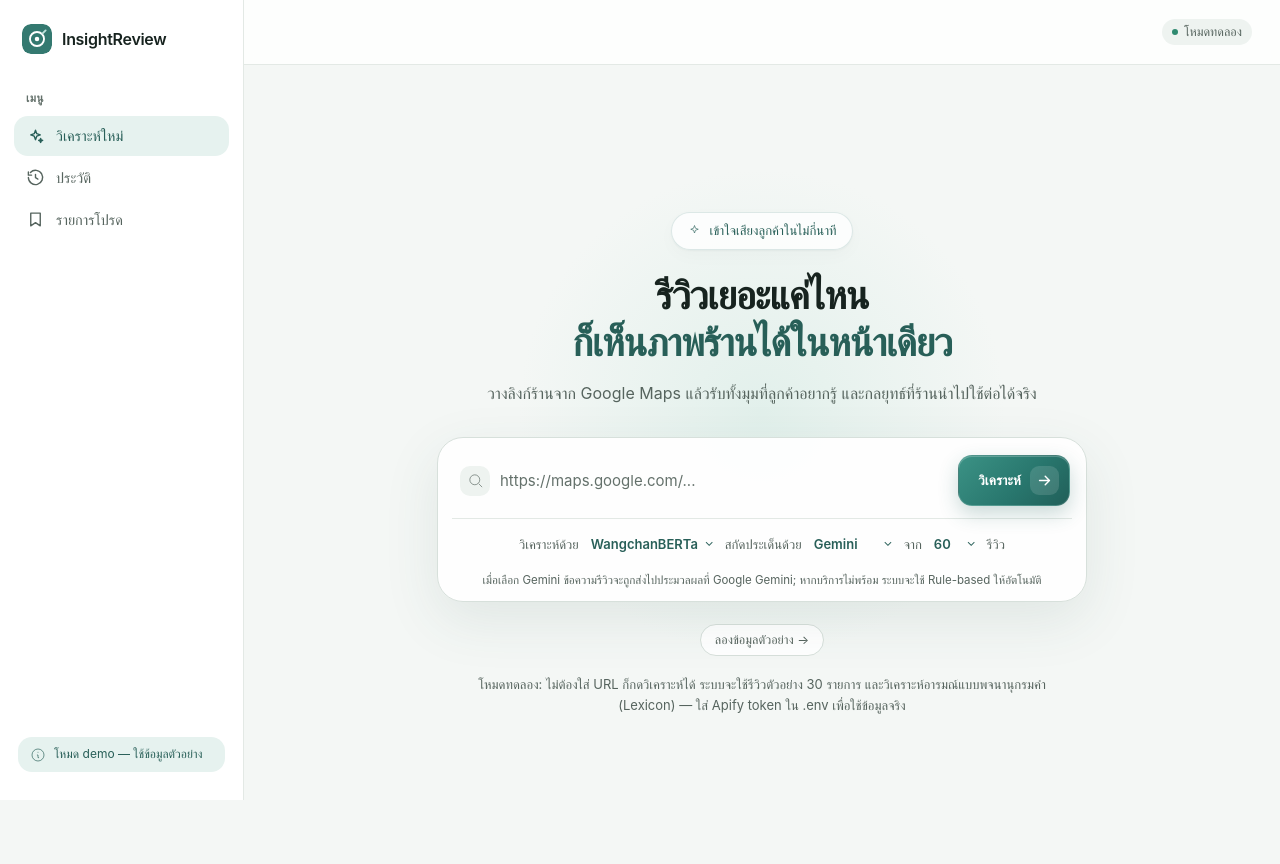
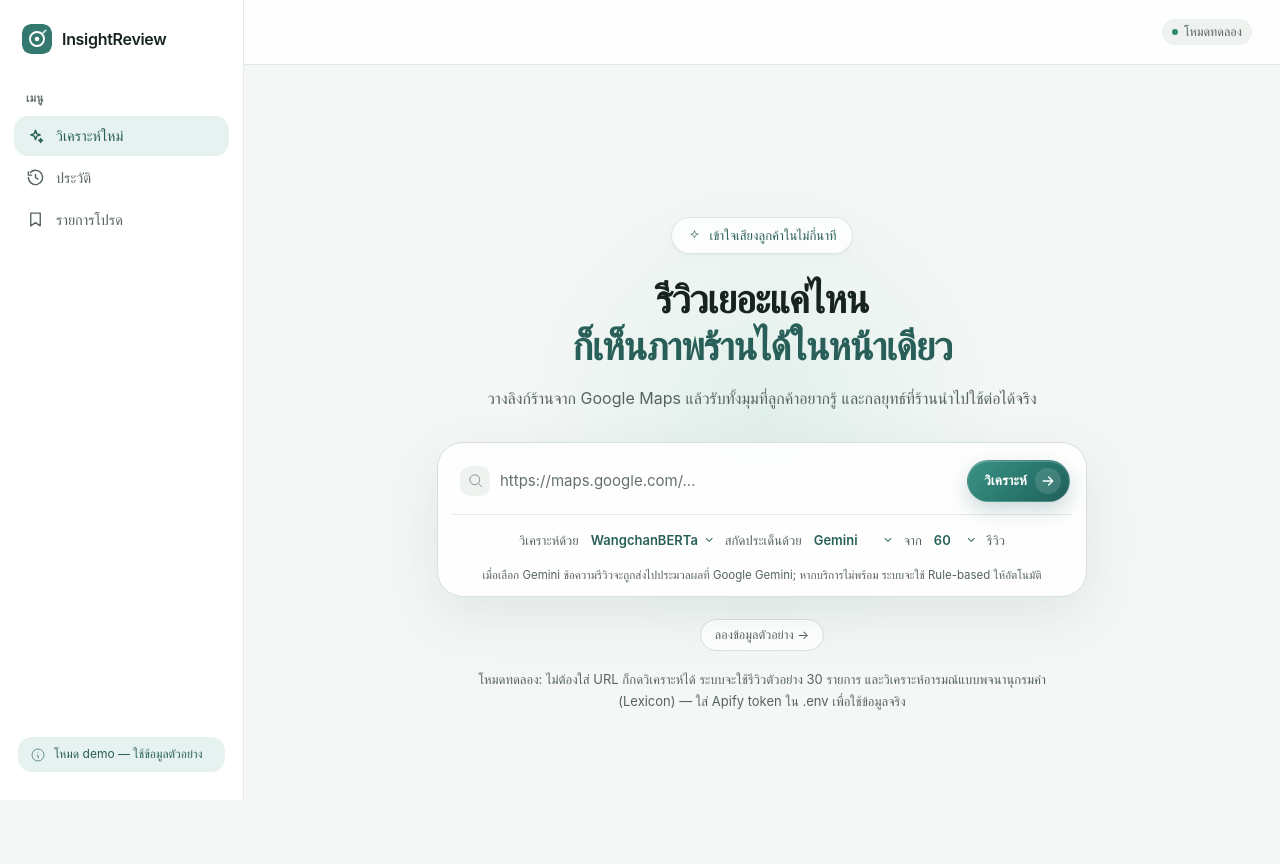
Before and after one commit to suthi04/web_app_google_maps, a Flask app: page / in a window 1280 px wide. Run offline with Flask 3, Linux system fonts and the light colour scheme; some web fonts are replaced.

Commit message:
Make the analysis button compact and pill shaped

```diff
--- a/static/css/style.css
+++ b/static/css/style.css
@@ -148,7 +148,7 @@ button{font-family:inherit}
 .topbar .analysis-composer.compact .search-box:focus-within{border-color:var(--accent);box-shadow:0 8px 24px rgba(30,60,53,.1),0 0 0 4px rgba(52,121,112,.09)}
 .topbar .analysis-composer.compact .search-leading{width:36px;height:36px;flex-basis:36px;border-radius:11px;background:var(--accent-soft);color:var(--accent)}
 .topbar .analysis-composer.compact .search-box input{font-size:14.5px;font-weight:500}.topbar .analysis-composer.compact .search-box input::placeholder{font-weight:400}
-.topbar .analysis-composer.compact .search-box>.btn{border-radius:12px;padding:10px 15px}
+.topbar .analysis-composer.compact .search-box>.analyze-btn{min-height:38px;padding:6px 7px 6px 14px;border-radius:var(--r-pill)}
 .analysis-sentence{display:flex;align-items:center;justify-content:center;gap:5px;flex-wrap:wrap;color:var(--ink-2);font-size:13px;line-height:1.55;margin:4px 4px 0;padding:12px 8px 4px;border-top:1px solid var(--border)}
 .text-select{position:relative;display:inline-flex;align-items:center;border-radius:9px;transition:background var(--t)}
 .text-select:hover{background:var(--accent-soft)}
@@ -179,14 +179,14 @@ button{font-family:inherit}
 .btn-primary{background:var(--accent);color:#fff}
 .btn-primary:hover{background:var(--accent-hover)}
 .btn-primary:active{background:var(--accent-press);transform:translateY(1px)}
-.analyze-btn{position:relative;isolation:isolate;overflow:hidden;min-height:42px;padding:9px 10px 9px 17px;border-color:rgba(255,255,255,.16);
-  border-radius:13px;background:linear-gradient(135deg,#3b9285 0%,#28766d 58%,#215f59 100%);color:#fff;
+.analyze-btn{position:relative;isolation:isolate;overflow:hidden;min-height:38px;padding:6px 7px 6px 14px;border-color:rgba(255,255,255,.16);
+  border-radius:var(--r-pill);background:linear-gradient(135deg,#3b9285 0%,#28766d 58%,#215f59 100%);color:#fff;
   box-shadow:0 8px 20px rgba(36,103,95,.24),inset 0 1px 0 rgba(255,255,255,.22);font-weight:700;letter-spacing:.01em;
   transition:transform var(--t),box-shadow var(--t),filter var(--t)}
 .analyze-btn::before{content:"";position:absolute;z-index:-1;inset:-1px;transform:translateX(-112%) skewX(-18deg);width:62%;
   background:linear-gradient(90deg,transparent,rgba(255,255,255,.2),transparent);transition:transform .48s var(--ease)}
 .analyze-btn span{position:relative;z-index:1}
-.analyze-btn svg{position:relative;z-index:1;width:29px;height:29px;margin-left:2px;padding:6px;border-radius:9px;
+.analyze-btn svg{position:relative;z-index:1;width:26px;height:26px;margin-left:1px;padding:5px;border-radius:50%;
   background:rgba(255,255,255,.13);color:#fff;stroke:currentColor;transition:transform var(--t),background var(--t)}
 .analyze-btn:hover{background:linear-gradient(135deg,#43a091 0%,#2e8076 58%,#246861 100%);box-shadow:0 11px 26px rgba(36,103,95,.3),inset 0 1px 0 rgba(255,255,255,.25);transform:translateY(-1px)}
 .analyze-btn:hover::before{transform:translateX(210%) skewX(-18deg)}.analyze-btn:hover svg{background:rgba(255,255,255,.2);transform:translateX(2px)}
@@ -224,7 +224,7 @@ button{font-family:inherit}
 .landing .analysis-composer:focus-within{border-color:rgba(52,121,112,.5);box-shadow:0 18px 55px rgba(47,92,76,.12),0 0 0 4px rgba(52,121,112,.08)}
 .landing .search-box{flex:none;width:100%;max-width:none;padding:8px 6px 8px 12px;border:0;background:transparent;box-shadow:none}
 .landing .search-box:focus-within{border-color:transparent;box-shadow:none}.landing .search-box input{font-size:15px}
-.landing .search-box .btn{border-radius:14px;padding:10px 10px 10px 19px}
+.landing .search-box .analyze-btn{min-height:40px;border-radius:var(--r-pill);padding:7px 8px 7px 16px}
 .landing .demo-hint{margin-top:18px;font-size:13px;color:var(--ink-2);max-width:580px;line-height:1.65}
 .landing .examples{margin-top:22px;display:flex;gap:8px;flex-wrap:wrap;justify-content:center}
 .landing .ex-chip{font-size:12.5px;color:var(--ink-2);background:var(--surface);border:1px solid var(--border-strong);padding:7px 14px;border-radius:var(--r-pill);cursor:pointer;transition:all var(--t)}
@@ -697,7 +697,7 @@ table.reviews tr:hover td{background:var(--surface-hover)}
   .landing h1{font-size:27px}
   .topbar .analysis-composer{flex:0 1 calc(100vw - 84px);width:calc(100vw - 84px);max-width:calc(100vw - 84px);min-width:0}
   .topbar .search-box{width:100%;max-width:100%;min-width:0}
-  .topbar .search-box .analyze-btn{width:44px;min-height:42px;padding:6px;font-size:0}.topbar .search-box .analyze-btn span{display:none}.topbar .search-box .analyze-btn svg{width:30px;height:30px;margin:0}
+  .topbar .search-box .analyze-btn{width:40px;min-height:38px;padding:5px;font-size:0}.topbar .search-box .analyze-btn span{display:none}.topbar .search-box .analyze-btn svg{width:28px;height:28px;margin:0}
   .analysis-sentence{justify-content:flex-start;padding-inline:6px;font-size:11.5px}
   .text-select select{font-size:11.5px}.engine-select select{width:126px}.extract-select select{width:86px}
   .model-menu summary{padding:8px}.model-menu-label{display:none}.model-menu summary::before{content:"โมเดล"}.model-menu-popover{position:fixed;right:16px;top:70px}
```
